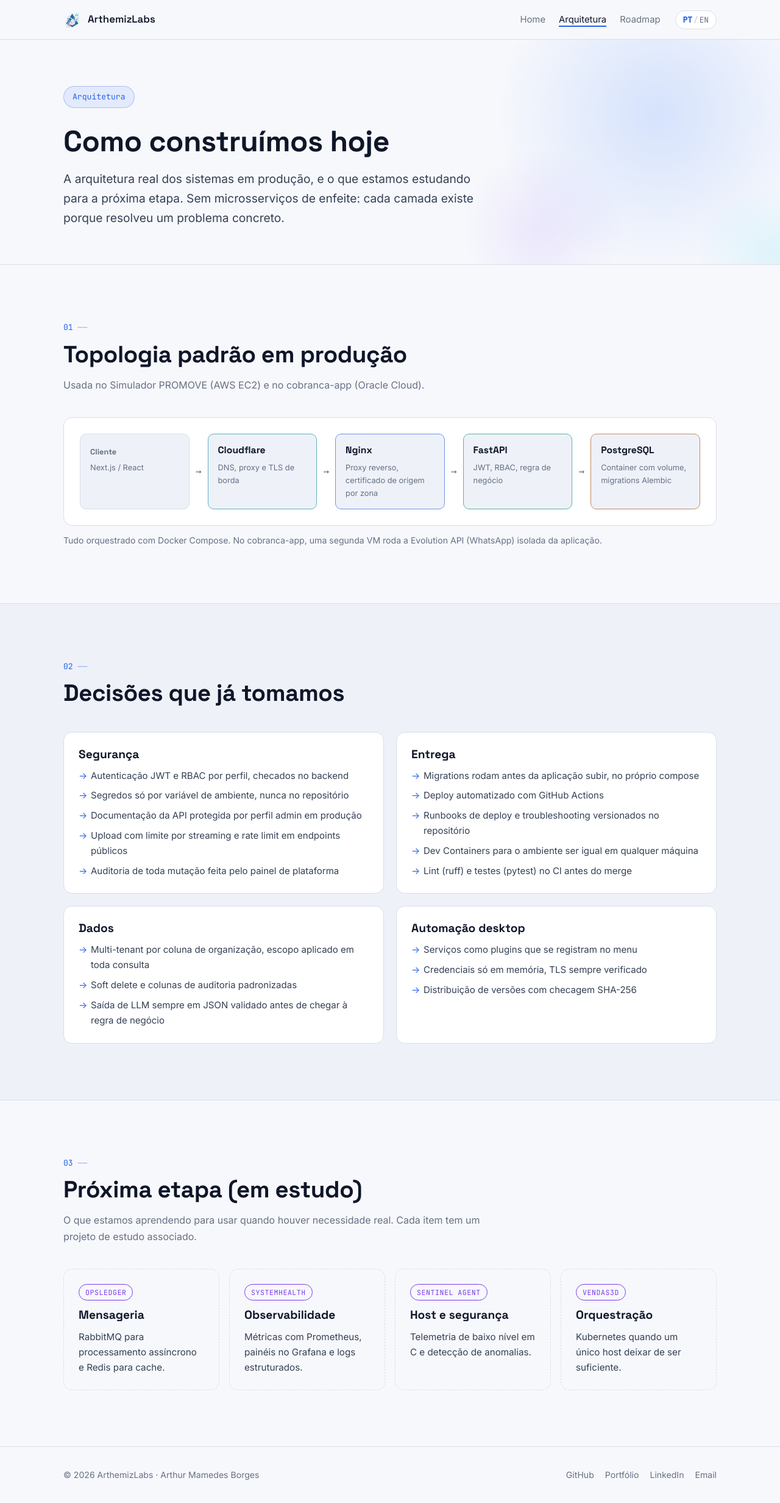
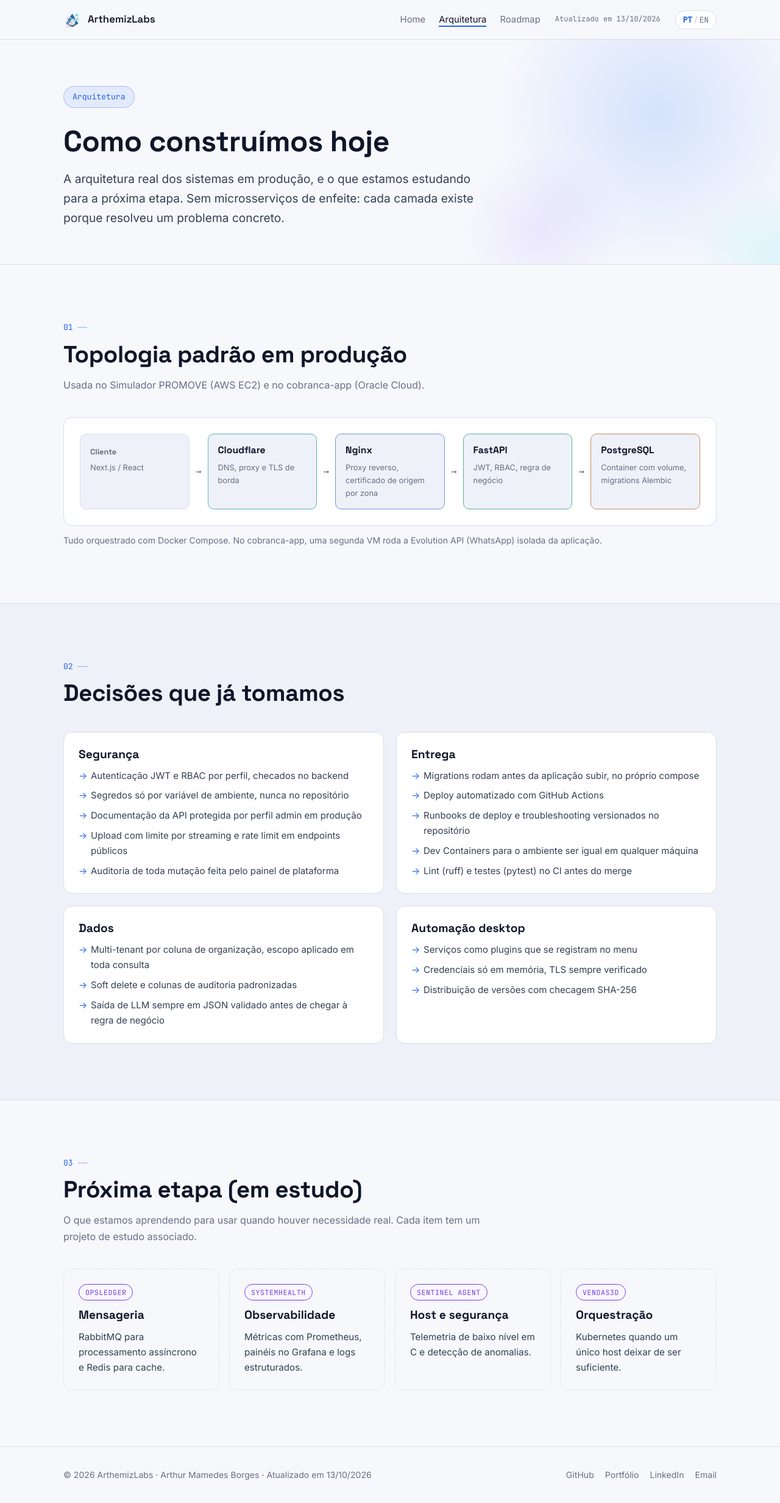
Before and after one commit to ArthemizLabs/.github, a plain HTML site: page site/architecture.html in a window 1280 px wide. Shown: the whole page at 61% size. Drawn offline with Linux system fonts and the light colour scheme.

Commit message:
feat(site): show last updated date

```diff
--- a/site/architecture.html
+++ b/site/architecture.html
@@ -27,6 +27,7 @@
         <a href="architecture.html" aria-current="page"><span data-lang="pt">Arquitetura</span><span data-lang="en">Architecture</span></a>
         <a href="roadmap.html">Roadmap</a>
       </nav>
+      <span class="updated" title="Última atualização"><span data-lang="pt">Atualizado em 13/10/2026</span><span data-lang="en">Updated Oct 13, 2026</span></span>
       <button class="lang-toggle" type="button" id="lang-toggle" aria-label="Mudar idioma / Change language">
         <span class="lang-opt" data-opt="pt">PT</span><span class="lang-sep">/</span><span class="lang-opt" data-opt="en">EN</span>
       </button>
@@ -143,7 +144,7 @@
 
   <footer class="footer">
     <div class="wrap footer-inner">
-      <span>© 2026 ArthemizLabs · Arthur Mamedes Borges</span>
+      <span>© 2026 ArthemizLabs · Arthur Mamedes Borges · <span class="updated-foot"><span data-lang="pt">Atualizado em 13/10/2026</span><span data-lang="en">Updated Oct 13, 2026</span></span></span>
       <nav class="footer-links" aria-label="Links">
         <a href="https://github.com/ArthemizLabs">GitHub</a>
         <a href="https://portfolio.arthemiz.com.br"><span data-lang="pt">Portfólio</span><span data-lang="en">Portfolio</span></a>
--- a/site/assets/style.css
+++ b/site/assets/style.css
@@ -265,6 +265,10 @@ code { font-family: var(--font-mono); font-size: 0.88em; background: var(--accen
 .footer-links { display: flex; flex-wrap: wrap; gap: 18px; }
 .footer-links a:hover { color: var(--heading); }
 
+/* ---------- Última atualização ---------- */
+.updated { font-family: var(--font-mono); font-size: 0.75rem; color: var(--muted); white-space: nowrap; }
+@media (max-width: 960px) { .updated { display: none; } }
+
 /* ---------- Responsivo ---------- */
 @media (max-width: 960px) {
   .grid-3 { grid-template-columns: repeat(2, 1fr); }
```
Also changed, not shown: site/index.html (+2 -1 lines), site/roadmap.html (+2 -1 lines), 1 other file.
